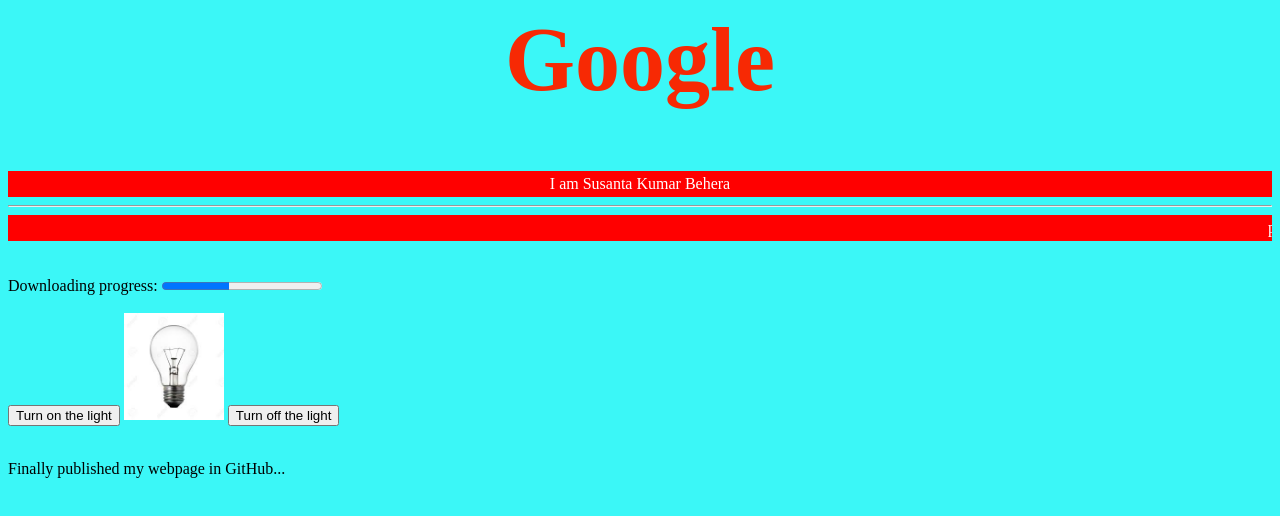
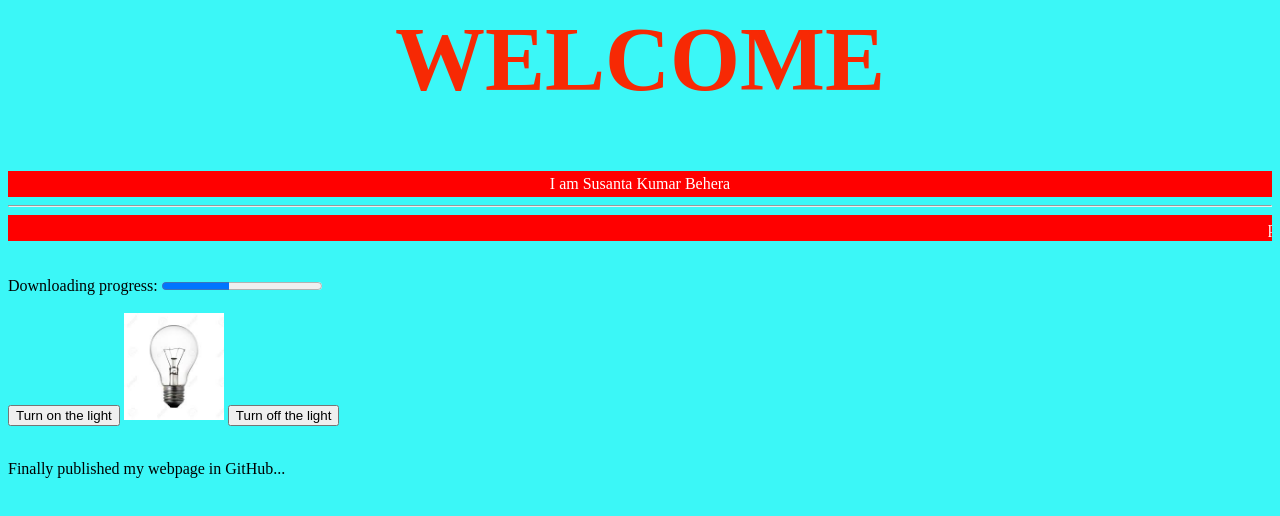
Before and after one commit to Susantakumarb24/Learning, a plain HTML site: page index.html in a window 1280 px wide. Drawn offline with Linux system fonts and the light colour scheme.

Commit message:
Update index.html

```diff
--- a/index.html
+++ b/index.html
@@ -5,7 +5,7 @@
     <script type="text/javascript" src="javascript.js"></script>
 </head>
 <body>
-<h1>Google </h1>
+<h1>WELCOME </h1>
 <div class="intro">I am Susanta Kumar Behera</div>
 
  <hr>
```
